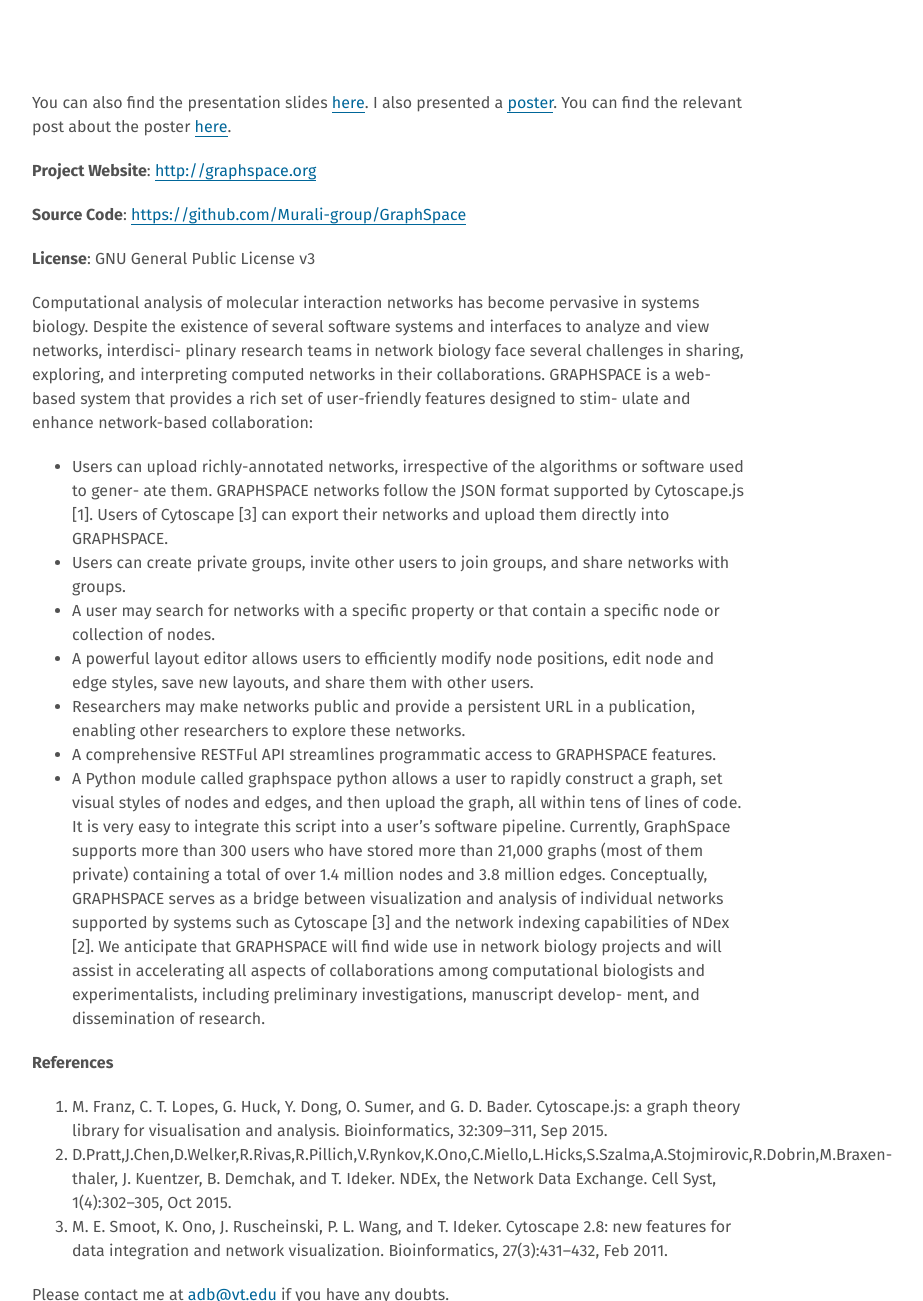
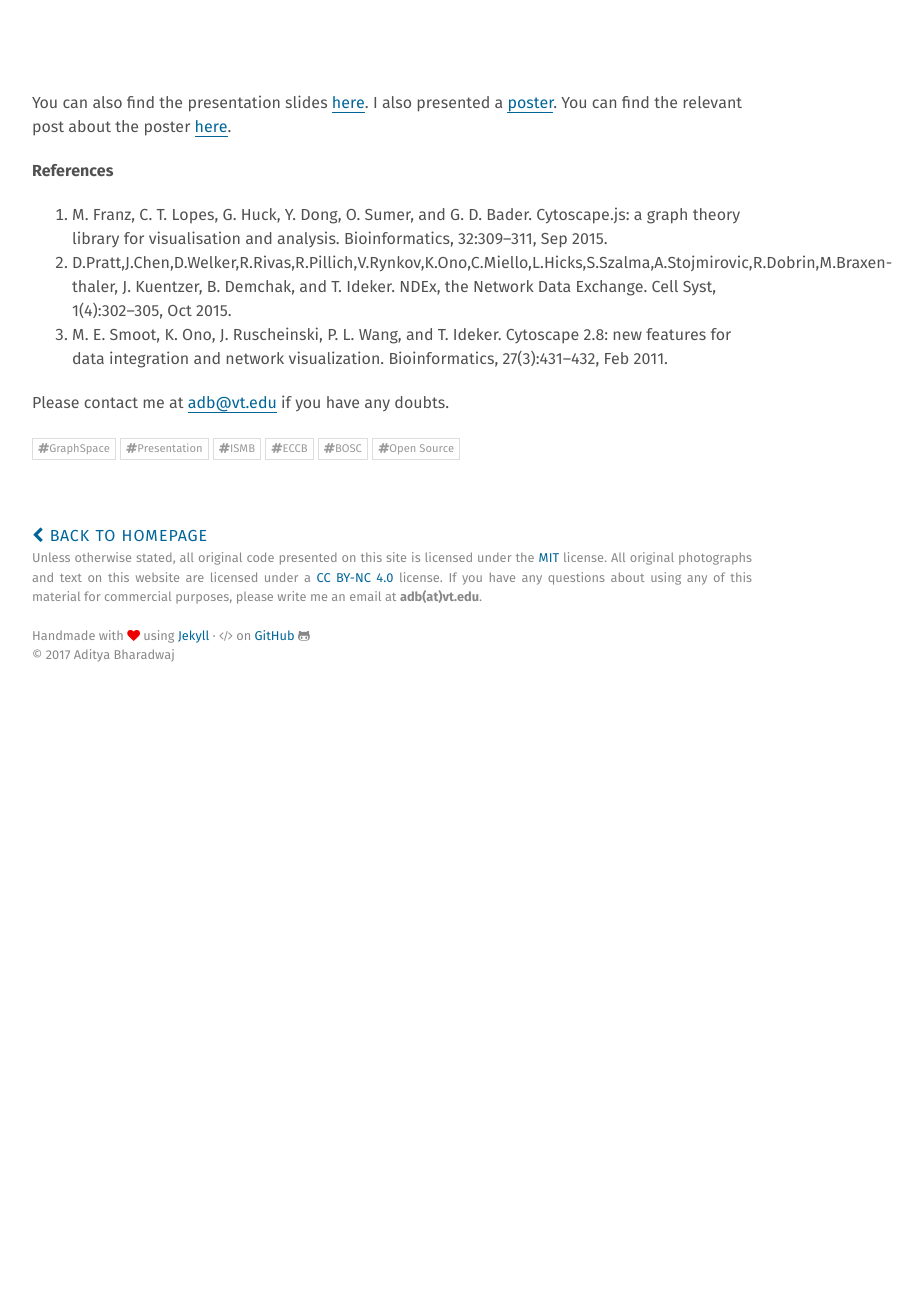
Before and after one commit to adbharadwaj/adbharadwaj.github.io, a Jekyll site: the page built from _posts/2017-08-07-graphspace-ppt-bosc-ismb-prague-2017.md, in a window 1280 px wide and 1400 px high, scrolled down 749 px, cut to the strip 99-1400 px from the top of the window. Shown: the whole strip, without its empty margins (248-1171 px from the left). Built offline with Jekyll 4.4.1, drawn with Linux system fonts in a browser that asks for light colours; after the commit the page ends 1532 px from its top, so only the background shows below that; some of the changed text lies outside the part shown.

Commit message:
Update 2017-08-07-graphspace-ppt-bosc-ismb-prague-2017.md

```diff
--- a/_posts/2017-08-07-graphspace-ppt-bosc-ismb-prague-2017.md
+++ b/_posts/2017-08-07-graphspace-ppt-bosc-ismb-prague-2017.md
@@ -13,30 +13,6 @@
 
 You can also find the presentation slides [here](https://github.com/adbharadwaj/graphspace-bosc-2017/raw/master/2017-07-22-graphspace-bosc-ismb.pdf). I also presented a [poster](https://github.com/adbharadwaj/graphspace-bosc-2017/raw/master/2017-07-22-ismb-bosc-graphspace-poster.pdf). You can find the relevant post about the poster [here](2017-07-22-graphspace-poster-bosc-ismb-prague-2017).
 
-
-**Project Website**: [http://graphspace.org](http://graphspace.org)
-
-**Source Code**: [https://github.com/Murali-group/GraphSpace](https://github.com/Murali-group/GraphSpace)
-
-**License**: GNU General Public License v3
-
-Computational analysis of molecular interaction networks has become pervasive in systems biology. Despite the existence of several software systems and interfaces to analyze and view networks, interdisci- plinary research teams in network biology face several challenges in sharing, exploring, and interpreting computed networks in their collaborations.
-GRAPHSPACE is a web-based system that provides a rich set of user-friendly features designed to stim- ulate and enhance network-based collaboration:
-- Users can upload richly-annotated networks, irrespective of the algorithms or software used to gener- ate them. GRAPHSPACE networks follow the JSON format supported by Cytoscape.js [1]. Users of Cytoscape [3] can export their networks and upload them directly into GRAPHSPACE.
-- Users can create private groups, invite other users to join groups, and share networks with groups.
-- A user may search for networks with a specific property or that contain a specific node or collection
-of nodes.
-- A powerful layout editor allows users to efficiently modify node positions, edit node and edge styles,
-save new layouts, and share them with other users.
-- Researchers may make networks public and provide a persistent URL in a publication, enabling other
-researchers to explore these networks.
-- A comprehensive RESTFul API streamlines programmatic access to GRAPHSPACE features.
-- A Python module called graphspace python allows a user to rapidly construct a graph, set visual
-styles of nodes and edges, and then upload the graph, all within tens of lines of code. It is very easy
-to integrate this script into a user’s software pipeline.
-Currently, GraphSpace supports more than 300 users who have stored more than 21,000 graphs (most of
-them private) containing a total of over 1.4 million nodes and 3.8 million edges. Conceptually, GRAPHSPACE serves as a bridge between visualization and analysis of individual networks supported by systems such as Cytoscape [3] and the network indexing capabilities of NDex [2]. We anticipate that GRAPHSPACE will find wide use in network biology projects and will assist in accelerating all aspects of collaborations among computational biologists and experimentalists, including preliminary investigations, manuscript develop- ment, and dissemination of research.
-
 **References**
 
 1. M. Franz, C. T. Lopes, G. Huck, Y. Dong, O. Sumer, and G. D. Bader. Cytoscape.js: a graph theory library for visualisation and analysis. Bioinformatics, 32:309–311, Sep 2015.
```
